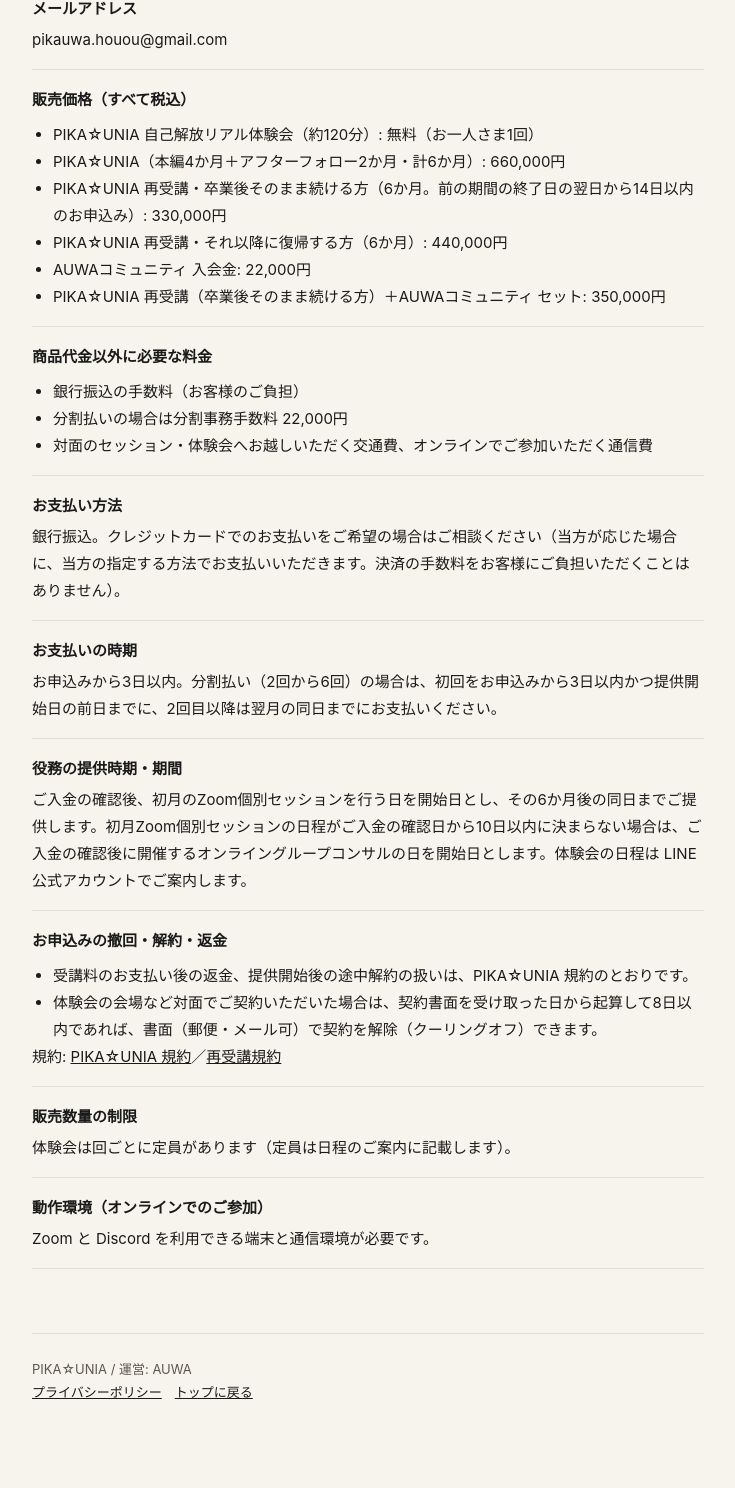
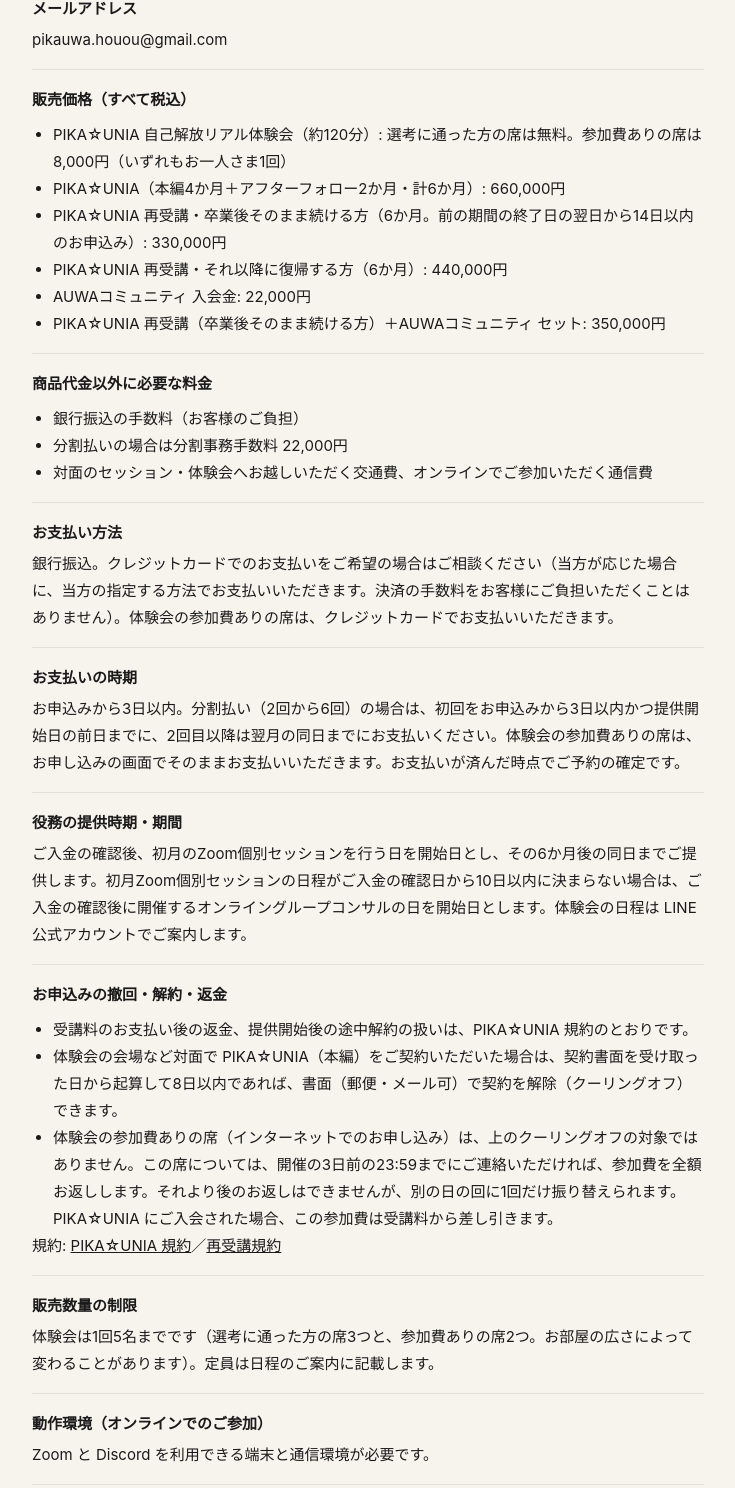
Before and after one commit to pikacyu2013-crypto/pukauni-world, a plain HTML site: page tokushoho.html in a window 1280 px wide. Shown: the part 580-2068 px from the top of the page, without its empty margins (272-1007 px from the left). Drawn offline with Linux system fonts and the light colour scheme.

Commit message:
fix(legal): 特商法表記に体験会の参加費ありの席（8,000円）の 5 行を足す（美根子 裁決 SEN-1b・未公開）
PIKA UNIA の proposals/2026-10-07-ws5-legal-floor/10-d29-d30/tokushoho.template.html（b1f7833c）と同じ 5 行（販売価格・支払い方法・支払いの時期・撤回と返金・販売数量）。最終更新を 2026-11-14 に。
公開（deploy-lp.sh）は美根子の OK の後。

Co-Authored-By: Claude Opus 5.5 <noreply@anthropic.com>

```diff
--- a/tokushoho.html
+++ b/tokushoho.html
@@ -23,7 +23,7 @@ a { color: var(--ink); text-decoration: underline; }
 <body>
 <main>
 <h1>特定商取引法に基づく表記</h1>
-<p class="lead">PIKA☆UNIA　最終更新 2026-10-23</p>
+<p class="lead">PIKA☆UNIA　最終更新 2026-11-14</p>
 
 <dl>
 <dt>販売事業者</dt>
@@ -44,7 +44,7 @@ a { color: var(--ink); text-decoration: underline; }
 <dt>販売価格（すべて税込）</dt>
 <dd>
 <ul>
-<li>PIKA☆UNIA 自己解放リアル体験会（約120分）: 無料（お一人さま1回）</li>
+<li>PIKA☆UNIA 自己解放リアル体験会（約120分）: 選考に通った方の席は無料。参加費ありの席は 8,000円（いずれもお一人さま1回）</li>
 <li>PIKA☆UNIA（本編4か月＋アフターフォロー2か月・計6か月）: 660,000円</li>
 <li>PIKA☆UNIA 再受講・卒業後そのまま続ける方（6か月。前の期間の終了日の翌日から14日以内のお申込み）: 330,000円</li>
 <li>PIKA☆UNIA 再受講・それ以降に復帰する方（6か月）: 440,000円</li>
@@ -63,10 +63,10 @@ a { color: var(--ink); text-decoration: underline; }
 </dd>
 
 <dt>お支払い方法</dt>
-<dd>銀行振込。クレジットカードでのお支払いをご希望の場合はご相談ください（当方が応じた場合に、当方の指定する方法でお支払いいただきます。決済の手数料をお客様にご負担いただくことはありません）。</dd>
+<dd>銀行振込。クレジットカードでのお支払いをご希望の場合はご相談ください（当方が応じた場合に、当方の指定する方法でお支払いいただきます。決済の手数料をお客様にご負担いただくことはありません）。体験会の参加費ありの席は、クレジットカードでお支払いいただきます。</dd>
 
 <dt>お支払いの時期</dt>
-<dd>お申込みから3日以内。分割払い（2回から6回）の場合は、初回をお申込みから3日以内かつ提供開始日の前日までに、2回目以降は翌月の同日までにお支払いください。</dd>
+<dd>お申込みから3日以内。分割払い（2回から6回）の場合は、初回をお申込みから3日以内かつ提供開始日の前日までに、2回目以降は翌月の同日までにお支払いください。体験会の参加費ありの席は、お申し込みの画面でそのままお支払いいただきます。お支払いが済んだ時点でご予約の確定です。</dd>
 
 <dt>役務の提供時期・期間</dt>
 <dd>ご入金の確認後、初月のZoom個別セッションを行う日を開始日とし、その6か月後の同日までご提供します。初月Zoom個別セッションの日程がご入金の確認日から10日以内に決まらない場合は、ご入金の確認後に開催するオンライングループコンサルの日を開始日とします。体験会の日程は LINE 公式アカウントでご案内します。</dd>
@@ -75,13 +75,14 @@ a { color: var(--ink); text-decoration: underline; }
 <dd>
 <ul>
 <li>受講料のお支払い後の返金、提供開始後の途中解約の扱いは、PIKA☆UNIA 規約のとおりです。</li>
-<li>体験会の会場など対面でご契約いただいた場合は、契約書面を受け取った日から起算して8日以内であれば、書面（郵便・メール可）で契約を解除（クーリングオフ）できます。</li>
+<li>体験会の会場など対面で PIKA☆UNIA（本編）をご契約いただいた場合は、契約書面を受け取った日から起算して8日以内であれば、書面（郵便・メール可）で契約を解除（クーリングオフ）できます。</li>
+<li>体験会の参加費ありの席（インターネットでのお申し込み）は、上のクーリングオフの対象ではありません。この席については、開催の3日前の23:59までにご連絡いただければ、参加費を全額お返しします。それより後のお返しはできませんが、別の日の回に1回だけ振り替えられます。PIKA☆UNIA にご入会された場合、この参加費は受講料から差し引きます。</li>
 </ul>
 規約: <a href="/kiyaku/pika-unia-kiyaku.pdf">PIKA☆UNIA 規約</a>／<a href="/kiyaku/pika-unia-saijukou-kiyaku.pdf">再受講規約</a>
 </dd>
 
 <dt>販売数量の制限</dt>
-<dd>体験会は回ごとに定員があります（定員は日程のご案内に記載します）。</dd>
+<dd>体験会は1回5名までです（選考に通った方の席3つと、参加費ありの席2つ。お部屋の広さによって変わることがあります）。定員は日程のご案内に記載します。</dd>
 
 <dt>動作環境（オンラインでのご参加）</dt>
 <dd>Zoom と Discord を利用できる端末と通信環境が必要です。</dd>
```
